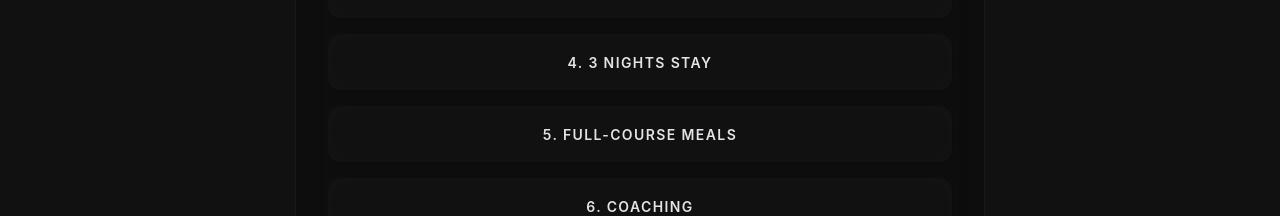
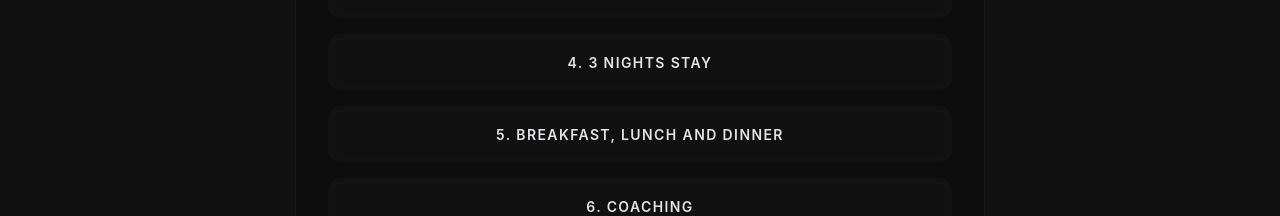
Before and after one commit to thecompassassembly/lovereboot, a Next.js app: page / in a window 1280 px wide. Shown: the part 2600-2816 px from the top of the page. Built offline with nearby package versions, Linux system fonts and the light colour scheme.

Commit message:
Clarify meal offerings by specifying "Breakfast, Lunch and Dinner" instead of "Full-Course Meals".

```diff
--- a/app/page.tsx
+++ b/app/page.tsx
@@ -374,7 +374,7 @@ export default function Home() {
                     "Intimacy Evaluation Test",
                     "DJ Party Experience and more...",
                     "3 Nights Stay",
-                    "Full-Course Meals",
+                    "Breakfast, Lunch and Dinner",
                     "Coaching",
                     "Excursions",
                     "T-Shirts",
```
